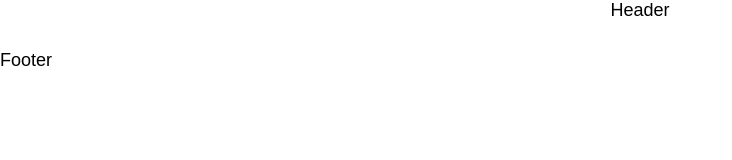
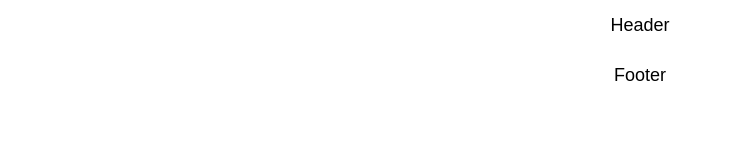
Before and after one commit to ooloo-io/github-flow-pavan-pan, a website: page src/index.html in a window 1280 px wide. Shown: the whole page, without its empty margins (0-732 px from the left). Drawn offline with nearby package versions, Linux system fonts and the light colour scheme.

Commit message:
added footer style

```diff
--- a/src/styles.css
+++ b/src/styles.css
@@ -6,6 +6,13 @@ body {
   height: 50px;
   display: flex;
   justify-content: center;
-  aligh-items:center;
+  align-items:center;
   border-bottom: 1px solid back;
 }
+.footer{
+  height: 50px;
+  display: flex;
+  justify-content: center;
+  align-items:center;
+  border-bottom: 1px solid back;
+}
```
